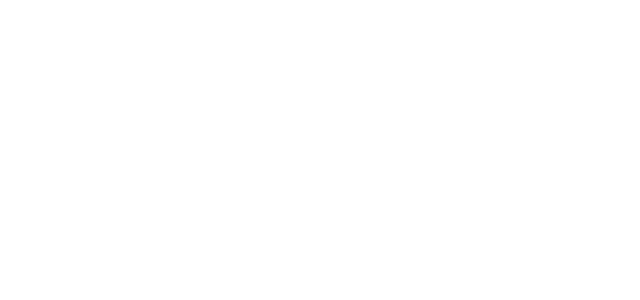
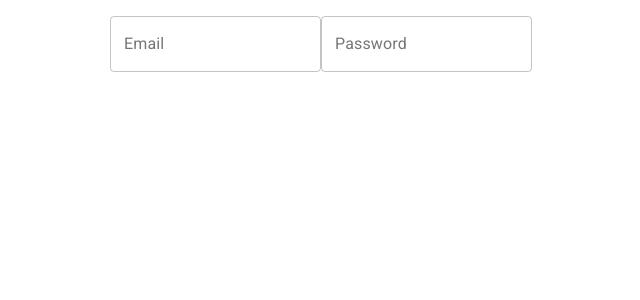
Before and after one commit to disney-parent-lambda/FE-Giselle-Hargrove, a React (Create React App) app in the folder disney-parent/: page / in a window 1280 px wide. Shown: the top 300 px of the page, without its empty margins (319-959 px from the left). Built offline with nearby package versions, Linux system fonts and the light colour scheme.

Commit message:
updating login page

```diff
--- a/disney-parent/src/Components/AppRouter.js
+++ b/disney-parent/src/Components/AppRouter.js
@@ -1,11 +1,13 @@
 import React from 'react';
 import { BrowserRouter as Router, Route, Link } from 'react-router-dom';
 import NavBar from './AppBar';
+import Login from './Login';
 
 const AppRouter = () => {
   return (
     <Router>
 
+      <Route path="/" component={Login} />
     </Router>
   );
 };
--- /dev/null
+++ b/disney-parent/src/Components/Login.js
@@ -0,0 +1,47 @@
+import React from 'react';
+import TextField from '@material-ui/core/TextField';
+import { makeStyles } from '@material-ui/core/styles';
+
+const useStyles = makeStyles(theme => ({
+  container: {
+    display: 'flex',
+    flexWrap: 'wrap',
+  },
+  textField: {
+    marginLeft: theme.spacing(1),
+    marginRight: theme.spacing(1),
+  },
+  dense: {
+    marginTop: theme.spacing(2),
+  },
+  menu: {
+    width: 200,
+  }
+}));
+
+
+
+export default function Login() {
+
+  return (
+    <form autoComplete="off">
+      <TextField
+        id="outlined-email-input"
+        label="Email"
+        type="email"
+        name="email"
+        autoComplete="email"
+        margin="normal"
+        variant="outlined"
+      />
+      <TextField
+        id="outlined-password-input"
+        label="Password"
+        type="password"
+        autoComplete="current-password"
+        margin="normal"
+        variant="outlined"
+      />
+    </form>
+  );
+};
```
